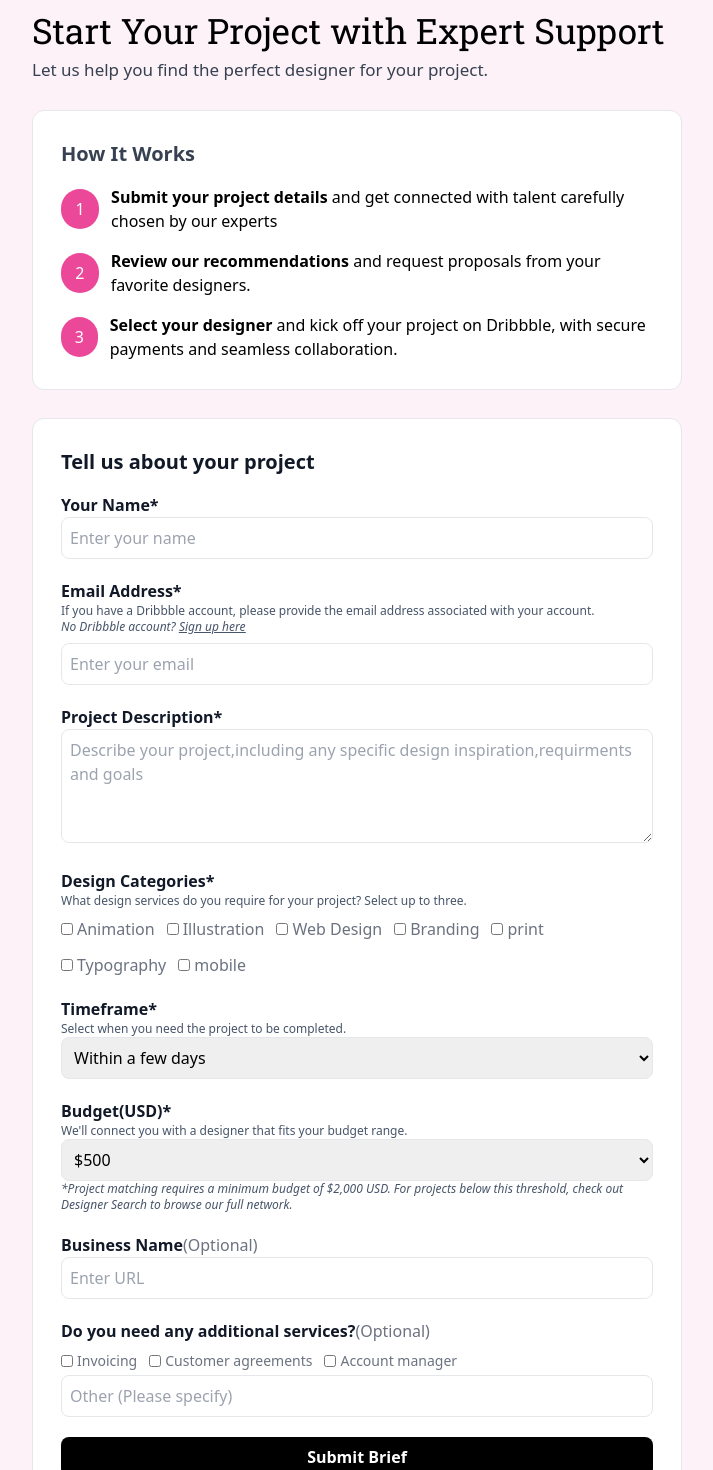
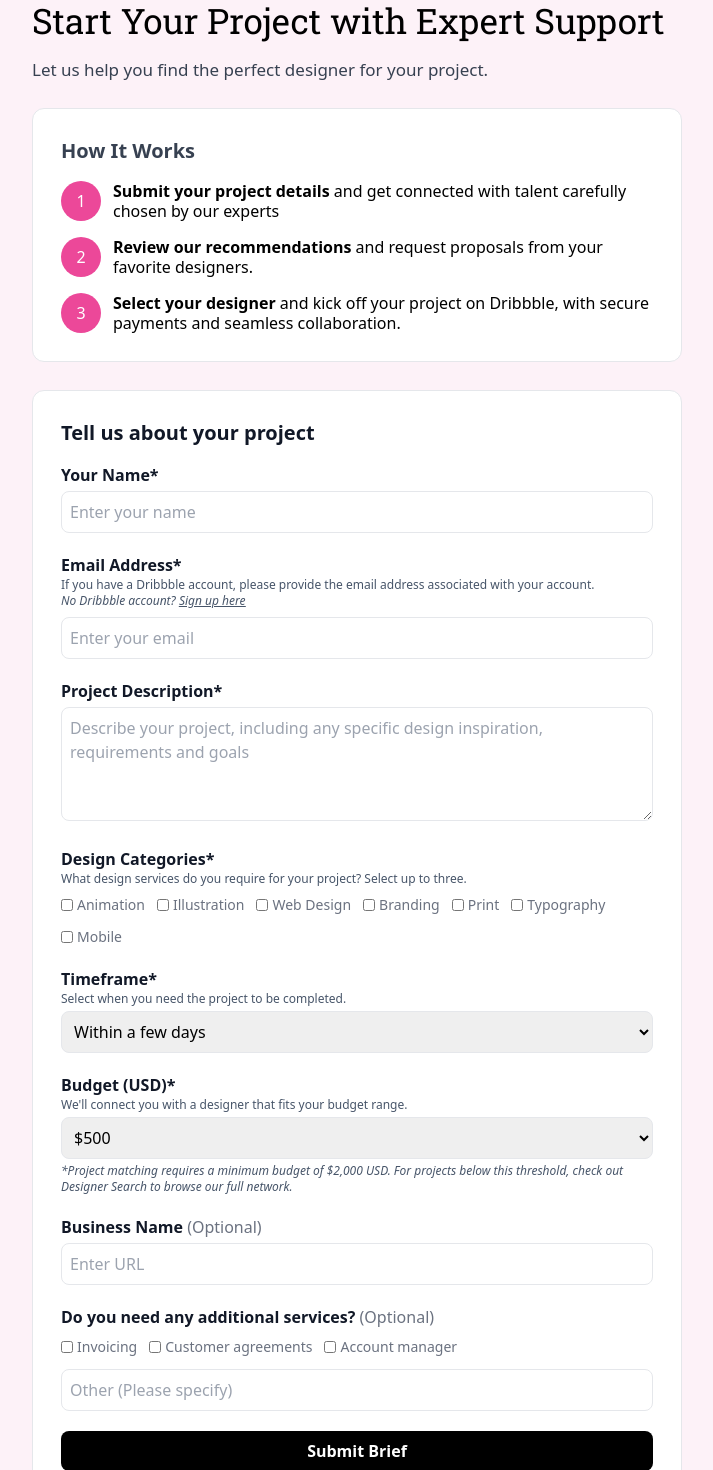
Before and after one commit to Sitharatk/dribbble_clone, a React (Vite) app in the folder client/: page /submitbrief in a window 1280 px wide. Shown: the part 160-1630 px from the top of the page, without its empty margins (283-996 px from the left). Built offline with nearby package versions, Linux system fonts and the light colour scheme; no server answers; a web font is replaced by a local one.

Commit message:
Updated Services and Submitbrief pages

```diff
--- a/client/src/Pages/Services.jsx
+++ b/client/src/Pages/Services.jsx
@@ -5,22 +5,28 @@ function Services() {
   return (
     <>
    <UserDetails/>
-    <div className="p-8 border w-[600px]  h-72 border-gray-200 rounded-lg ml-20 mb-12">
-      <div className="flex flex-col  mt-2 items-center justify-center text-center ">
-        <div className='w-14 h-14 bg-pink-500 rounded-full text-white flex items-center justify-center text-2xl '>+</div>
-        <h2 className="text-xl font-bold text-gray-900 mb-2">
+      <div className="p-4 md:p-8 mx-4 md:mx-20 mb-8 md:mb-12">
+        <div className="border border-gray-200 rounded-lg w-full max-w-[600px] mx-auto md:ml-0">
+          <div className="flex flex-col items-center justify-center text-center p-6 md:p-8 space-y-4">
+            <div className='w-12 h-12 md:w-14 md:h-14 bg-pink-500 rounded-full text-white flex items-center justify-center text-xl md:text-2xl'>
+              +
+            </div>
+
+            <h2 className="text-lg md:text-xl font-bold text-gray-900">
               Create New Service
+            </h2>
 
-        </h2>
-        <p className="text-gray-400  ">
+            <p className="text-sm md:text-base text-gray-400 max-w-sm">
               Add a service to show clients what you offer and make booking you easy.
             </p>
-      <p
-          className=" underline  " >
+
+            <p className="text-sm md:text-base underline cursor-pointer hover:text-gray-600">
               Learn more
             </p>
           </div>
-    </div></>
+        </div>
+      </div>
+    </>
   )
 }
 
--- a/client/src/Pages/Submitbrief.jsx
+++ b/client/src/Pages/Submitbrief.jsx
@@ -1,60 +1,61 @@
-
 import { Link } from 'react-router-dom'
 
 function Submitbrief() {
   return (
-    <div className='mt-32 flex items-center justify-center bg-pink-50'>
-      <div>
-        <h1 className='text-[35px] font-roboto font-extralight mt-9'>Start Your Project with Expert Support</h1>
-        <h3 className='text-[17px] text-gray-700'>Let us help you find the perfect designer for your project.</h3>
+    <div className='mt-16 md:mt-32 px-4 md:px-0 flex items-center justify-center bg-pink-50'>
+      <div className='w-full max-w-[650px]'>
+        <h1 className='text-2xl md:text-[35px] font-roboto font-extralight mt-6 md:mt-9 text-center md:text-left'>
+          Start Your Project with Expert Support
+        </h1>
+        <h3 className='text-sm md:text-[17px] text-gray-700 mt-6 text-center md:text-left'>
+          Let us help you find the perfect designer for your project.
+        </h3>
 
-        <div className='flex flex-col p-7 border bg-white rounded-xl mt-7 w-[650px]'>
+        <div className='flex flex-col p-4 md:p-7 border bg-white rounded-xl mt-4 md:mt-7'>
           <div>
-            <h1 className='text-[20px] text-gray-700 font-bold'>How It Works</h1>
+            <h1 className='text-lg md:text-[20px] text-gray-700 font-bold'>How It Works</h1>
           </div>
           <div className='space-y-4 mt-4'>
-            <div className='flex items-center space-x-3'>
-              <p className='rounded-full w-12 h-10 flex items-center justify-center bg-pink-500 text-white'>1</p>
-              <p className='text-[16px]'>
+            <div className='flex items-start md:items-center space-x-3'>
+              <p className='rounded-full w-8 md:w-10 h-8 md:h-10 flex items-center justify-center bg-pink-500 text-white shrink-0'>1</p>
+              <p className='text-sm md:text-[16px]'>
                 <span className='font-semibold'>Submit your project details</span> and get connected with talent carefully chosen by our experts
               </p>
             </div>
-            <div className='flex items-center space-x-3'>
-              <p className='rounded-full w-11 h-10 flex items-center justify-center bg-pink-500 text-white'>2</p>
-              <p className='text-[16px]'>
+            <div className='flex items-start md:items-center space-x-3'>
+              <p className='rounded-full w-8 md:w-10 h-8 md:h-10 flex items-center justify-center bg-pink-500 text-white shrink-0'>2</p>
+              <p className='text-sm md:text-[16px]'>
                 <span className='font-semibold'>Review our recommendations</span> and request proposals from your favorite designers.
               </p>
             </div>
-            <div className='flex items-center space-x-3'>
-              <p className='rounded-full w-14 h-10 flex items-center justify-center bg-pink-500 text-white'>3</p>
-              <p className='text-[16px]'>
+            <div className='flex items-start md:items-center space-x-3'>
+              <p className='rounded-full w-8 md:w-10 h-8 md:h-10 flex items-center justify-center bg-pink-500 text-white shrink-0'>3</p>
+              <p className='text-sm md:text-[16px]'>
                 <span className='font-semibold'>Select your designer</span> and kick off your project on Dribbble, with secure payments and seamless collaboration.
               </p>
             </div>
           </div>
         </div>
 
-        <div className='flex flex-col p-7 border bg-white rounded-xl mt-7 w-[650px] mb-8'>
+        <div className='flex flex-col p-4 md:p-7 border bg-white rounded-xl mt-4 md:mt-7 mb-8'>
           <div>
-            <h1 className='text-[20px] text-gray-900 font-bold'>Tell us about your project</h1>
+            <h1 className='text-lg md:text-[20px] text-gray-900 font-bold'>Tell us about your project</h1>
           </div>
-          <form className='space-y-5 mt-4'>
-
+          <form className='space-y-4 md:space-y-5 mt-4'>
             <div>
               <label className='block text-gray-900 font-semibold'>Your Name*</label>
               <input
                 type='text'
-                className='w-full p-2 border rounded-lg'
+                className='w-full p-2 border rounded-lg mt-1'
                 placeholder='Enter your name'
                 required
               />
             </div>
 
-
             <div>
               <label className='block text-gray-900 font-semibold'>Email Address*</label>
               <p className='text-xs text-slate-600'>If you have a Dribbble account, please provide the email address associated with your account.
-            <br/> <span className='italic'> No Dribbble account? <span className='text-italic underline'><Link to='/signup'>Sign up here</Link></span></span></p>
+              <br/> <span className='italic'> No Dribbble account? <span className='text-italic underline'><Link to='/signup'>Sign up here</Link></span></span></p>
               <input
                 type='email'
                 className='w-full p-2 border rounded-lg mt-2'
@@ -66,21 +67,21 @@ function Submitbrief() {
             <div>
               <label className='block text-gray-900 font-semibold'>Project Description*</label>
               <textarea
-                className='w-full p-2 border rounded-lg'
+                className='w-full p-2 border rounded-lg mt-1'
                 rows='4'
-                placeholder='Describe your project,including any specific design inspiration,requirments and goals'
+                placeholder='Describe your project, including any specific design inspiration, requirements and goals'
                 required
               ></textarea>
             </div>
 
             <div>
               <label className='block text-gray-900 font-semibold'>Design Categories*</label>
-              <p className='text-xs text-slate-600'>What design services do you require for your project? Select up to three. </p>
-              <div className='flex flex-wrap gap-3 mt-2 '>
-                {['Animation', 'Illustration', 'Web Design', 'Branding', 'print','Typography','mobile'].map((category) => (
+              <p className='text-xs text-slate-600'>What design services do you require for your project? Select up to three.</p>
+              <div className='grid grid-cols-2 md:flex md:flex-wrap gap-2 md:gap-3 mt-2'>
+                {['Animation', 'Illustration', 'Web Design', 'Branding', 'Print', 'Typography', 'Mobile'].map((category) => (
                   <div key={category} className='flex items-center space-x-1'>
                     <input type='checkbox' id={category} className='w-3 h-3' />
-                    <label htmlFor={category} className='text-gray-500'>{category}</label>
+                    <label htmlFor={category} className='text-sm text-gray-500'>{category}</label>
                   </div>
                 ))}
               </div>
@@ -89,8 +90,8 @@ function Submitbrief() {
             <div>
               <label className='block text-gray-900 font-semibold'>Timeframe*</label>
               <p className='text-xs text-slate-600'>Select when you need the project to be completed.</p>
-              <select className='w-full p-2 border rounded-lg'>
-                <option value='Select' disabled className='text-gray-500'>Select.....</option>
+              <select className='w-full p-2 border rounded-lg mt-1'>
+                <option value='Select' disabled className='text-gray-500'>Select...</option>
                 <option value='few-days'>Within a few days</option>
                 <option value='next-week'>Next week</option>
                 <option value='few-weeks'>In a few weeks</option>
@@ -98,44 +99,45 @@ function Submitbrief() {
             </div>
 
             <div>
-              <label className='block text-gray-900 font-semibold'>Budget(USD)*</label>
-              <p className ='text-xs text-slate-600'>We&apos;ll connect you with a designer that fits your budget range.</p>
-              <select className='w-full p-2 border rounded-lg'>
-                <option value=' Select' disabled>Select....</option>
-                <option value='<$500'> $500</option>
+              <label className='block text-gray-900 font-semibold'>Budget (USD)*</label>
+              <p className='text-xs text-slate-600'>We&apos;ll connect you with a designer that fits your budget range.</p>
+              <select className='w-full p-2 border rounded-lg mt-1'>
+                <option value=' Select' disabled>Select...</option>
+                <option value='<$500'>$500</option>
                 <option value='$500-$1000'>$500 - $1000</option>
                 <option value='$1000-$5000'>$1000 - $5000</option>
-                <option value='>$5000'> $5000</option>
+                <option value='>$5000'>$5000</option>
               </select>
-              <p className='text-xs text-slate-600 italic'>*Project matching requires a minimum budget of $2,000 USD. For projects below this threshold, check out Designer Search to browse our full network.</p>
+              <p className='text-xs text-slate-600 italic mt-1'>*Project matching requires a minimum budget of $2,000 USD. For projects below this threshold, check out Designer Search to browse our full network.</p>
             </div>
 
             <div>
-              <label className='block text-gray-900 font-semibold'>Business Name<span className='text-gray-500 font-normal'>(Optional)</span></label>
+              <label className='block text-gray-900 font-semibold'>Business Name <span className='text-gray-500 font-normal'>(Optional)</span></label>
               <input
                 type='text'
-                className='w-full p-2 border rounded-lg'
+                className='w-full p-2 border rounded-lg mt-1'
                 placeholder='Enter URL'
               />
             </div>
+
             <div>
-              <label className='block text-gray-900 font-semibold'>Do you need any additional services?<span className='text-gray-500 font-normal'>(Optional)</span></label>
-              <div className='flex flex-wrap gap-3 mt-2 mb-1 text-sm'>
-                {['Invoicing', 'Customer agreements', 'Account manager', ].map((category) => (
+              <label className='block text-gray-900 font-semibold'>Do you need any additional services? <span className='text-gray-500 font-normal'>(Optional)</span></label>
+              <div className='grid grid-cols-2 md:flex md:flex-wrap gap-2 md:gap-3 mt-2 mb-1 text-sm'>
+                {['Invoicing', 'Customer agreements', 'Account manager'].map((category) => (
                   <div key={category} className='flex items-center space-x-1'>
                     <input type='checkbox' id={category} className='w-3 h-3' />
-                    <label htmlFor={category} className='text-gray-500'>{category}</label>
+                    <label htmlFor={category} className='text-sm text-gray-500'>{category}</label>
                   </div>
                 ))}
               </div>
               <input
                 type='text'
-                className='w-full p-2 border rounded-lg'
+                className='w-full p-2 border rounded-lg mt-2'
                 placeholder='Other (Please specify)'
               />
             </div>
 
-            <button className='w-full bg-black text-white py-2 rounded-lg font-semibold '>
+            <button className='w-full bg-black text-white py-2 rounded-lg font-semibold hover:bg-gray-800 transition-colors'>
               Submit Brief
             </button>
           </form>
```
Lines whose indentation alone changed are shown as unchanged.
